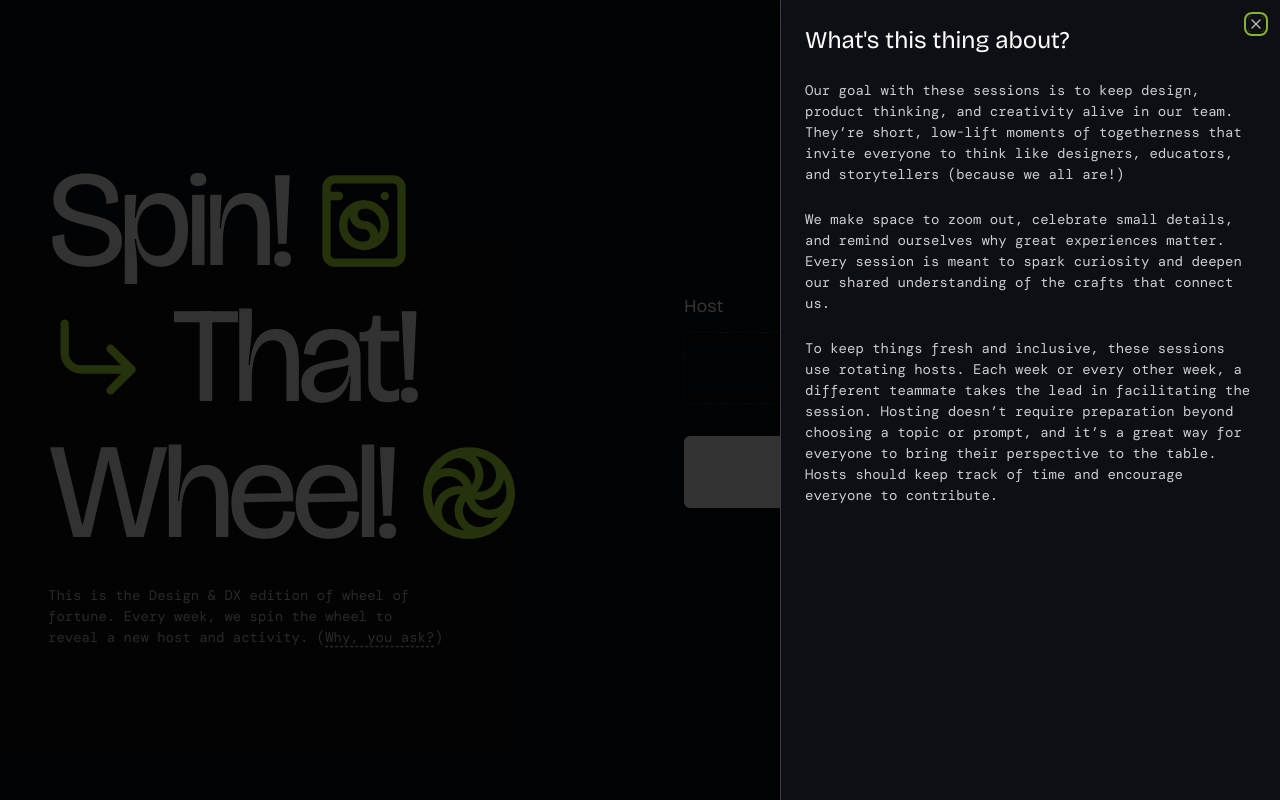
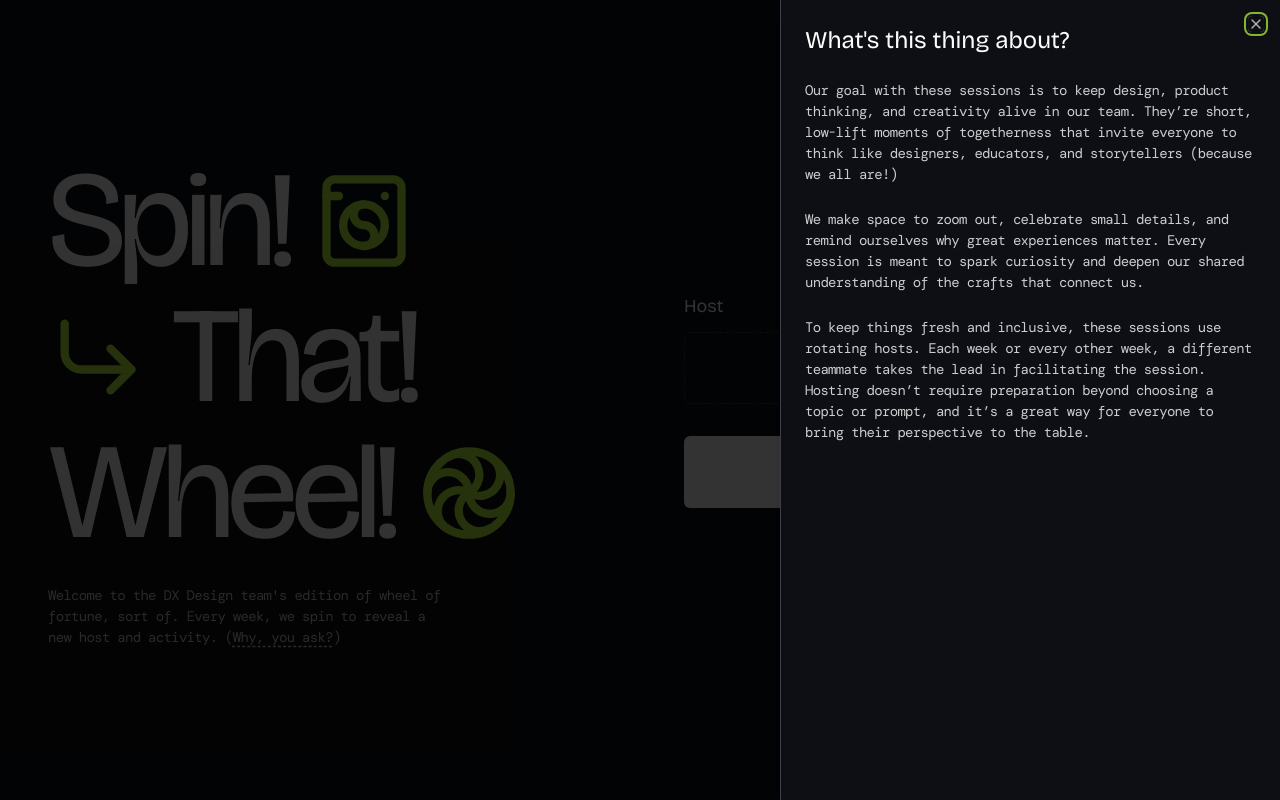
Before and after one commit to ana-demags/dxd-activities, a React (Vite) app: page / in a window 1280 px wide. Both pictures are taken after a click on the button "Why, you ask?". Built offline with nearby package versions, Linux system fonts and the light colour scheme; a web font is replaced by a local one.

Commit message:
Small copy and tracking updates

```diff
--- a/src/App.tsx
+++ b/src/App.tsx
@@ -99,8 +99,8 @@ function App() {
                                 />
                             </span>
                         </h1>
-                        <p className="text-foreground/80 text-sm leading-[150%] font-light max-w-[400px] mx-auto lg:mx-0">
-                            This is the Design & DX edition of wheel of fortune. Every week, we spin the wheel to reveal a new host and activity.{' '}
+                        <p className="text-foreground/80 text-sm leading-[150%] tracking-tighter font-light max-w-[400px] mx-auto lg:mx-0">
+                            Welcome to the DX Design team's edition of wheel of fortune, sort of. Every week, we spin to reveal a new host and activity.{' '}
                             (<Button
                                 variant="link"
                                 className="text-foreground/80 p-0 h-auto font-light underline decoration-dashed underline-offset-4 hover:text-foreground"
@@ -124,7 +124,7 @@ function App() {
                                 What's this thing about?
                             </SheetTitle>
                         </SheetHeader>
-                        <div className="space-y-6 text-foreground/80 text-sm leading-[150%] font-light">
+                        <div className="space-y-6 text-foreground/80 text-sm leading-[150%] tracking-tighter font-light">
                             <p>
                                 Our goal with these sessions is to keep design, product thinking, and creativity alive in our team. They’re short, low-lift moments of togetherness that invite everyone to think like designers, educators, and storytellers (because we all are!)
                             </p>
@@ -132,7 +132,7 @@ function App() {
                                 We make space to zoom out, celebrate small details, and remind ourselves why great experiences matter. Every session is meant to spark curiosity and deepen our shared understanding of the crafts that connect us.
                             </p>
                             <p>
-                                To keep things fresh and inclusive, these sessions use rotating hosts. Each week or every other week, a different teammate takes the lead in facilitating the session. Hosting doesn’t require preparation beyond choosing a topic or prompt, and it’s a great way for everyone to bring their perspective to the table. Hosts should keep track of time and encourage everyone to contribute.
+                                To keep things fresh and inclusive, these sessions use rotating hosts. Each week or every other week, a different teammate takes the lead in facilitating the session. Hosting doesn’t require preparation beyond choosing a topic or prompt, and it’s a great way for everyone to bring their perspective to the table.
                             </p>
                         </div>
                     </SheetContent>
```
